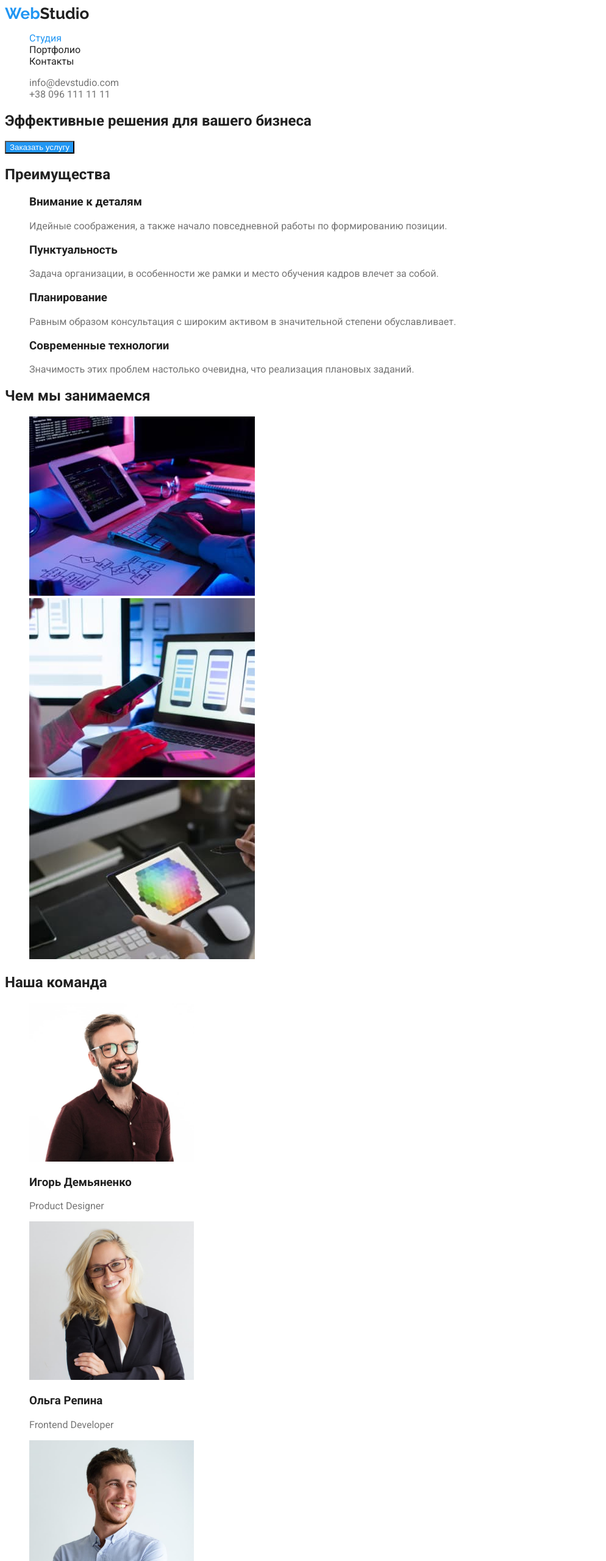
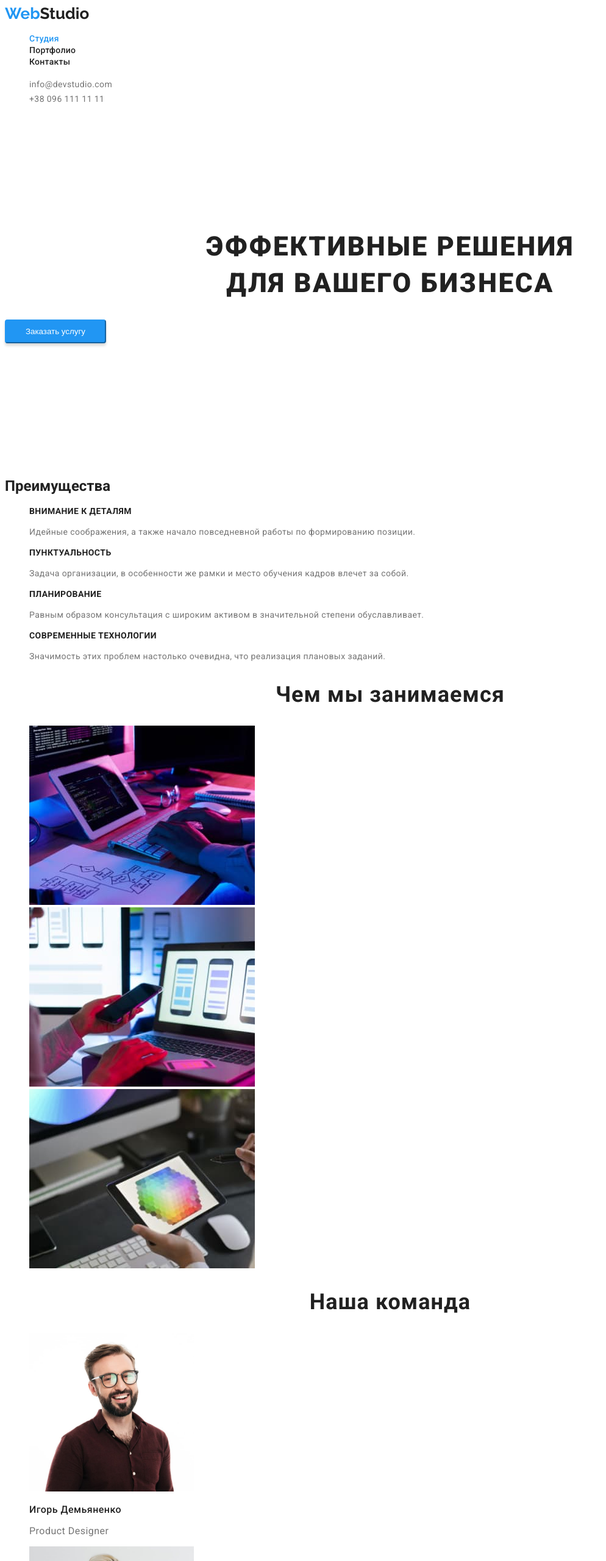
Before and after one commit to 0hopee0kr0nadin0/goit-markup-hw-02, a plain HTML site: page index.html in a window 1280 px wide. Shown: the top 2560 px of the page at 61% size, without its empty margins (0-994 px from the left). Drawn offline with Linux system fonts and the light colour scheme.

Commit message:
add font styles

```diff
--- a/css/styles.css
+++ b/css/styles.css
@@ -5,6 +5,7 @@
     --primary-text-color: #757575;
     --title-text-color: #212121;
     --accent-color: #2196F3;
+    --main-btn-secondary-color: #188CE8;
     --main-bg-color: #FFFFFF;
     --section-bg-color: #F5F4FA;
     --footer-bg-color: #2F303A;
@@ -58,6 +59,10 @@ a {
 
 .site-nav .link {
     color: var(--title-text-color);
+    font-weight: 500;
+    font-size: 14px;
+    line-height: 16px;
+    letter-spacing: 0.02em;
 }
 .site-nav .link:hover,
 .site-nav .link:focus{
@@ -68,6 +73,20 @@ a {
     color: var(--accent-color)
 }
 
+/* hero */
+.hero-title {
+    font-weight: 900;
+    font-size: 44px;
+    line-height: 60px;
+    /* or 136% */
+
+    text-align: center;
+    letter-spacing: 0.06em;
+    text-transform: uppercase;
+    margin-top: 200px;
+    margin-bottom: 30px;
+}
+
 .section-title {
     color: var(--title-text-color);
 }
@@ -75,8 +94,10 @@ a {
 .button {
     color: var(--main-bg-color);
     background-color: var(--accent-color);
+    cursor: pointer;
 
 }
+
 
 .button.primary {
     color: var(--main-bg-color);
@@ -88,12 +109,83 @@ a {
     background-color: var(--section-bg-color);
 }
 
+.button.secondary:hover,
+.button.secondary:focus{
+    color: var(--main-bg-color);
+    background-color: var(--accent-color);
+}
+
+.main-btn {
+    padding: 10px 32px;
+    background-color: var(--accent-color);
+    margin-bottom: 200px;
+    box-shadow: 0px 4px 4px rgba(0, 0, 0, 0.15);
+    border-radius: 4px;
+    border-color: var(--accent-color);
+}
+
+.main-btn:hover,
+.main-btn:focus {
+
+    background-color: var(--main-btn-secondary-color);
+}
+
 .feature-list .title {
     color: var(--title-text-color);
+    font-weight: 700;
+    font-size: 14px;
+    line-height: 16px;
+    letter-spacing: 0.03em;
+    text-transform: uppercase;
+}
+
+.features-descr {
+    font-size: 14px;
+    line-height: 24px;
+    /* or 171% */
+
+    letter-spacing: 0.03em;
+}
+
+.job-title {
+    font-weight: 700;
+    font-size: 36px;
+    line-height: 42px;
+    text-align: center;
+    letter-spacing: 0.03em;
+}
+
+/* .list.job img {
+    position: absolute;
+    display: flex;
+    flex-direction: row;
+} */
+
+.team-title {
+    color: var(--title-text-color);
+    font-weight: 700;
+    font-size: 36px;
+    line-height: 42px;
+    text-align: center;
+    letter-spacing: 0.03em;
 }
 
 .team .title {
     color: var(--title-text-color);
+    font-weight: 500;
+    font-size: 16px;
+    line-height: 19px;
+    /* identical to box height */
+
+    letter-spacing: 0.03em;
+}
+
+.person-job {
+    font-size: 16px;
+    line-height: 19px;
+    /* identical to box height */
+
+    letter-spacing: 0.03em;
 }
 
 footer {
@@ -105,11 +197,33 @@ footer .logo {
 }
 
 address > a {
-    color: var(--footer-address-color);
+    color: var(--main-bg-color);
+    font-style: normal;
+    font-size: 14px;
+    line-height: 24px;
+    /* or 171% */
+
+    letter-spacing: 0.03em;
+}
+
+address>a:hover,
+address>a:focus{
+    color: var(--accent-color);
 }
 
 .list .contact {
     color: var(--footer-address-color);
+    font-style: normal;
+    font-size: 14px;
+    line-height: 24px;
+    /* or 171% */
+
+    letter-spacing: 0.03em;
+}
+
+.list .contact:hover,
+.list .contact:focus {
+    color: var(--accent-color);
 }
 
 
@@ -126,11 +240,26 @@ address > a {
 }
 
 a > p {
-    font-family: 'Roboto';
-    font-style: normal;
-    font-weight: 400;
+
     font-size: 16px;
     line-height: 1.8;
 
     color: var(--primary-text-color);
 }
+
+.button.portfolio {
+    font-weight: 500;
+    font-size: 16px;
+    line-height: 26px;
+    /* identical to box height, or 162% */
+
+    text-align: center;
+    letter-spacing: 0.03em;
+    border-radius: 4px;
+    border-color: var(--section-bg-color);
+}
+
+.button.portfolio:hover,
+.button.portfolio:focus{
+
+}
--- a/index.html
+++ b/index.html
@@ -21,15 +21,15 @@
             </ul>
             </nav>
             <ul class="contact list">
-                <li><a href="mailto:info@devstudio.com" class="link">info@devstudio.com</a></li>
-                <li><a href="tel:+380961111111" class="link">+38 096 111 11 11</a></li>
+                <li><a href="mailto:info@devstudio.com" class="link contact">info@devstudio.com</a></li>
+                <li><a href="tel:+380961111111" class="link contact">+38 096 111 11 11</a></li>
             </ul>
 
     </header>
     <main>
         <section class="hero">
-            <h1 class="hero-title section-title">Эффективные решения для вашего бизнеса</h1>
-            <button type="button" class="button primary">Заказать услугу</button>
+            <h1 class="hero-title section-title">Эффективные решения<br>для вашего бизнеса</h1>
+            <button type="button" class="button primary main-btn">Заказать услугу</button>
         </section>
 
         <section class="features">
@@ -38,25 +38,25 @@
             <ul class="feature-list list">
                 <li>
                     <h3 class="title">Внимание к деталям</h3>
-                    <p>Идейные соображения, а также начало повседневной работы по формированию позиции.</p>
+                    <p class="features-descr">Идейные соображения, а также начало повседневной работы по формированию позиции.</p>
                 </li>
                 <li>
                     <h3 class="title">Пунктуальность</h3>
-                    <p>Задача организации, в особенности же рамки и место обучения кадров влечет за собой.</p>
+                    <p class="features-descr">Задача организации, в особенности же рамки и место обучения кадров влечет за собой.</p>
                 </li>
                 <li>
                     <h3 class="title">Планирование</h3>
-                    <p>Равным образом консультация с широким активом в значительной степени обуславливает.</p>
+                    <p class="features-descr">Равным образом консультация с широким активом в значительной степени обуславливает.</p>
                 </li>
                 <li>
                     <h3 class="title">Современные технологии</h3>
-                    <p>Значимость этих проблем настолько очевидна, что реализация плановых заданий.</p>
+                    <p class="features-descr">Значимость этих проблем настолько очевидна, что реализация плановых заданий.</p>
                 </li>
             </ul>
         </section>
         <section class="job">
             <h2 class="job-title section-title">Чем мы занимаемся</h2>
-            <ul class="list">
+            <ul class="list job">
                 <li><img src="./images/job(1).jpg" alt="Процесс работы" width="370" height="294"></li>
                 <li><img src="./images/job(2).jpg" alt="Процесс работы" width="370" height="294"></li>
                 <li><img src="./images/job(3).jpg" alt="Процесс работы" width="370" height="294"></li>
@@ -65,10 +65,10 @@
         <section class="team">
             <h2 class="team-title section-title">Наша команда</h2>
             <ul class="list">
-                <li><img src="./images/per1.jpg" alt="Сотрудник" width="270" ><h3 class="title">Игорь Демьяненко</h3><p>Product Designer</p></li>
-                <li><img src="./images/per2.jpg" alt="Сотрудник" width="270" ><h3 class="title">Ольга Репина</h3><p>Frontend Developer</p></li>
-                <li><img src="./images/per3.jpg" alt="Сотрудник" width="270" ><h3 class="title">Николай Тарасов</h3><p>Marketing</p></li>
-                <li><img src="./images/per4.jpg" alt="Сотрудник" width="270" ><h3 class="title">Михаил Ермаков</h3><p>UI Designer</p></li>
+                <li><img src="./images/per1.jpg" alt="Сотрудник" width="270" ><h3 class="title">Игорь Демьяненко</h3><p class="person-job">Product Designer</p></li>
+                <li><img src="./images/per2.jpg" alt="Сотрудник" width="270" ><h3 class="title">Ольга Репина</h3><p class="person-job">Frontend Developer</p></li>
+                <li><img src="./images/per3.jpg" alt="Сотрудник" width="270" ><h3 class="title">Николай Тарасов</h3><p class="person-job">Marketing</p></li>
+                <li><img src="./images/per4.jpg" alt="Сотрудник" width="270" ><h3 class="title">Михаил Ермаков</h3><p class="person-job">UI Designer</p></li>
             </ul>
         </section>
 
```
Also changed, not shown: porfolio.html (+16 -16 lines).
